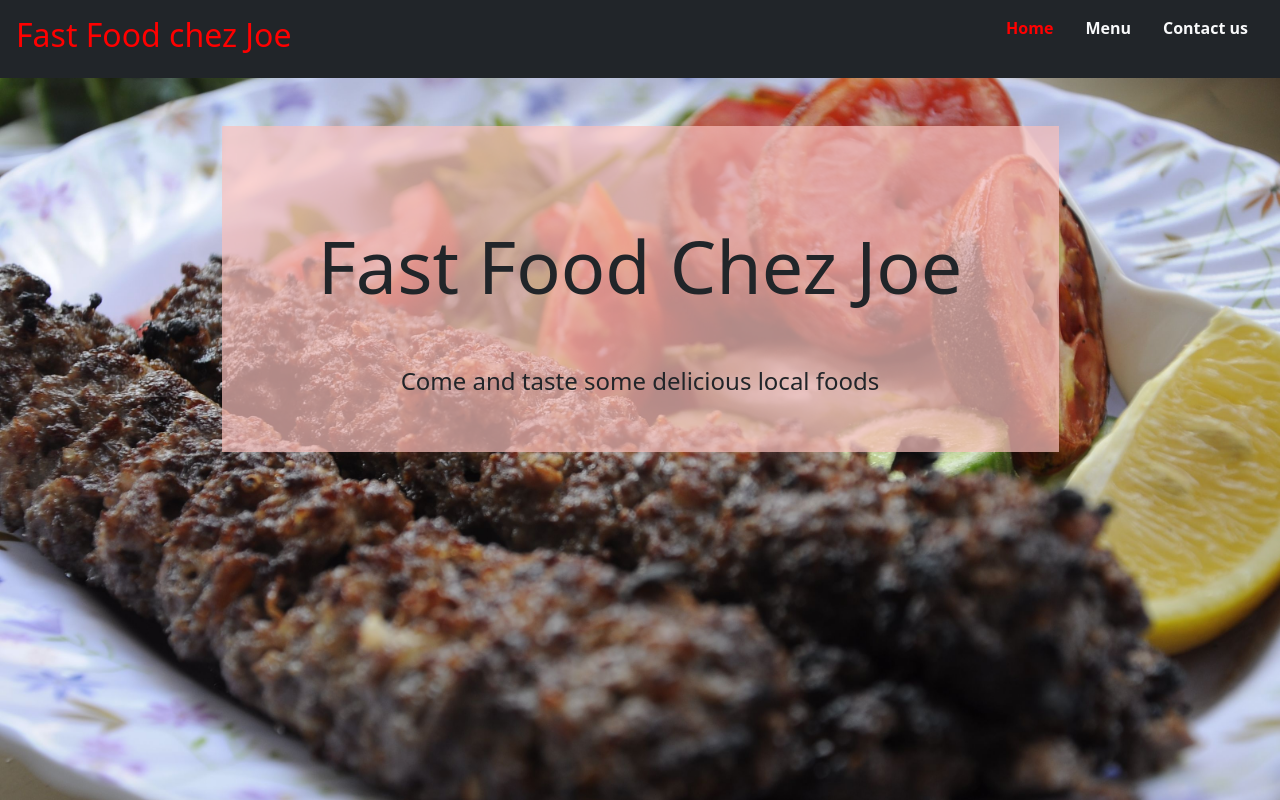
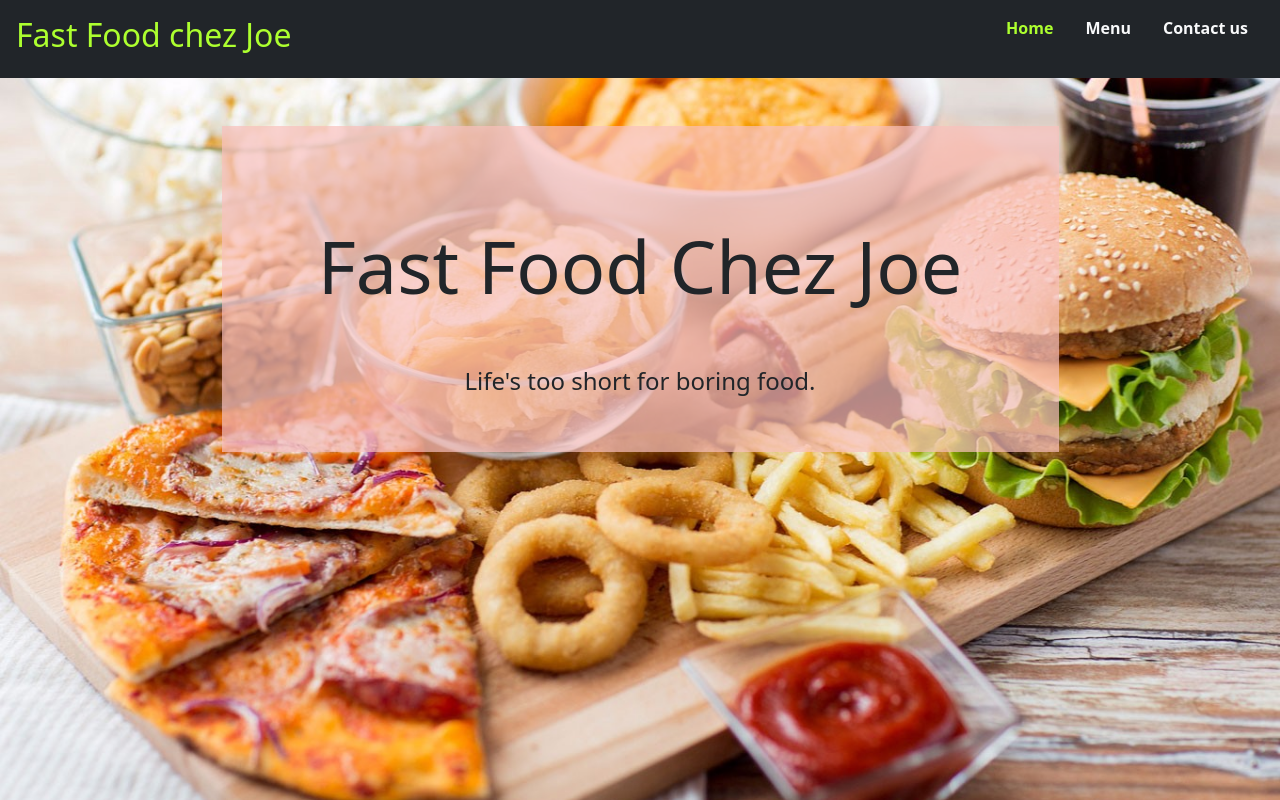
Before and after one commit to billodiallo/Restaurant_page, a website built with webpack: page dist/index.html in a window 1280 px wide. Built offline with nearby package versions, Linux system fonts and the light colour scheme.

Commit message:
Add stunning sloan and change color

```diff
--- a/src/home.js
+++ b/src/home.js
@@ -11,7 +11,7 @@ const renderHome = (() => {
     <div class='container position-relative'>
       <div class='row col-6 mt-5 mx-auto main-row py-5'>
         <h1 class='py-5 text-center'>Fast Food Chez Joe</h1>
-        <h4 class='text-center'>Come and taste some delicious local foods</h4>
+        <h4 class='text-center'>Life's too short for boring food.</h4>
       </div>
     </div>
   </div>`;
--- a/src/style.css
+++ b/src/style.css
@@ -1,5 +1,5 @@
 body {
-  background-image: url(./img/kabab.jpg);
+  background-image: url(./img/joe.jpg);
   position: relative;
   background-size: cover;
   background-repeat: no-repeat;
@@ -50,7 +50,7 @@ li:hover {
 }
 
 .red {
-  color: red;
+  color:greenyellow;
 }
 
 .image-food {
```
Also changed, not shown: dist/main.js.
